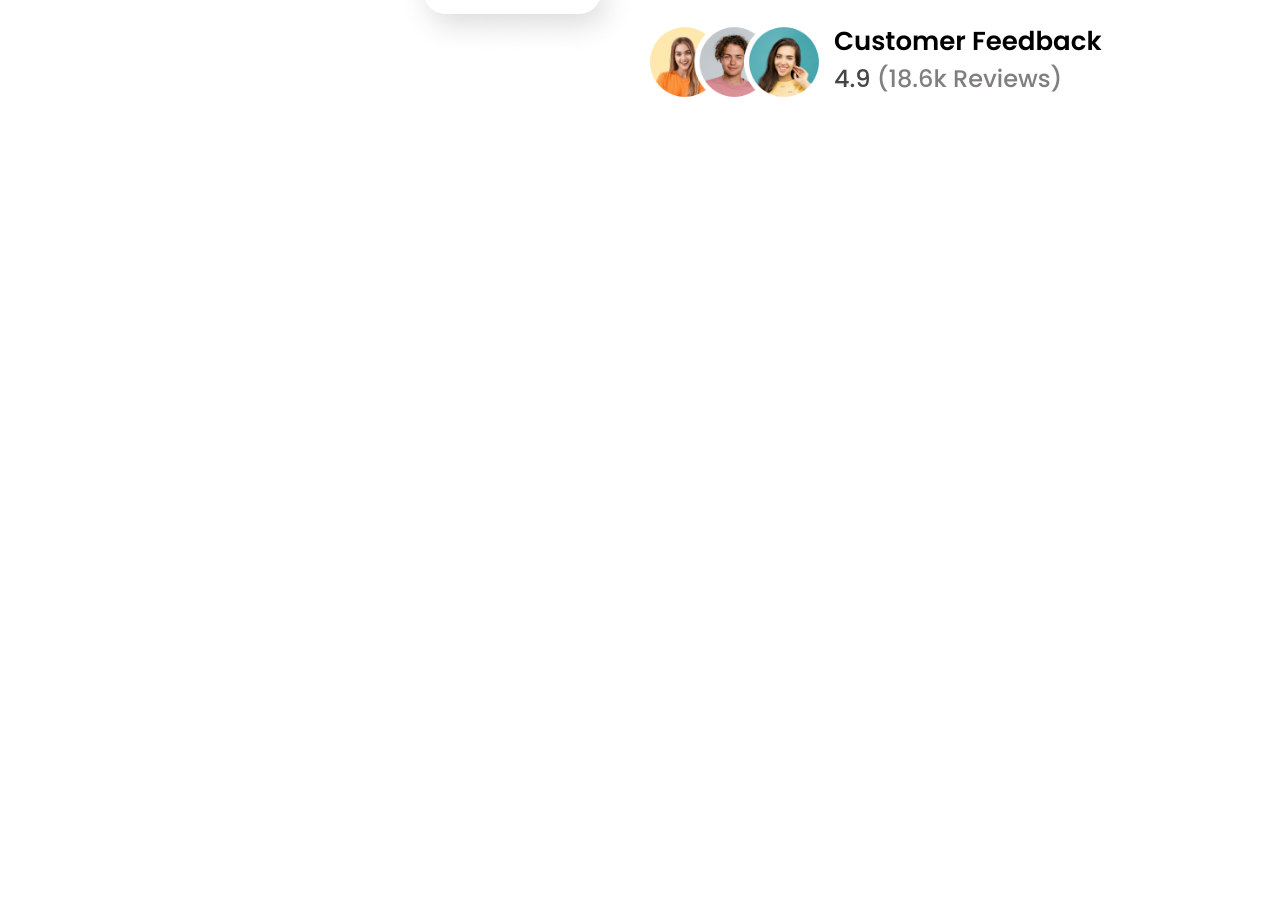
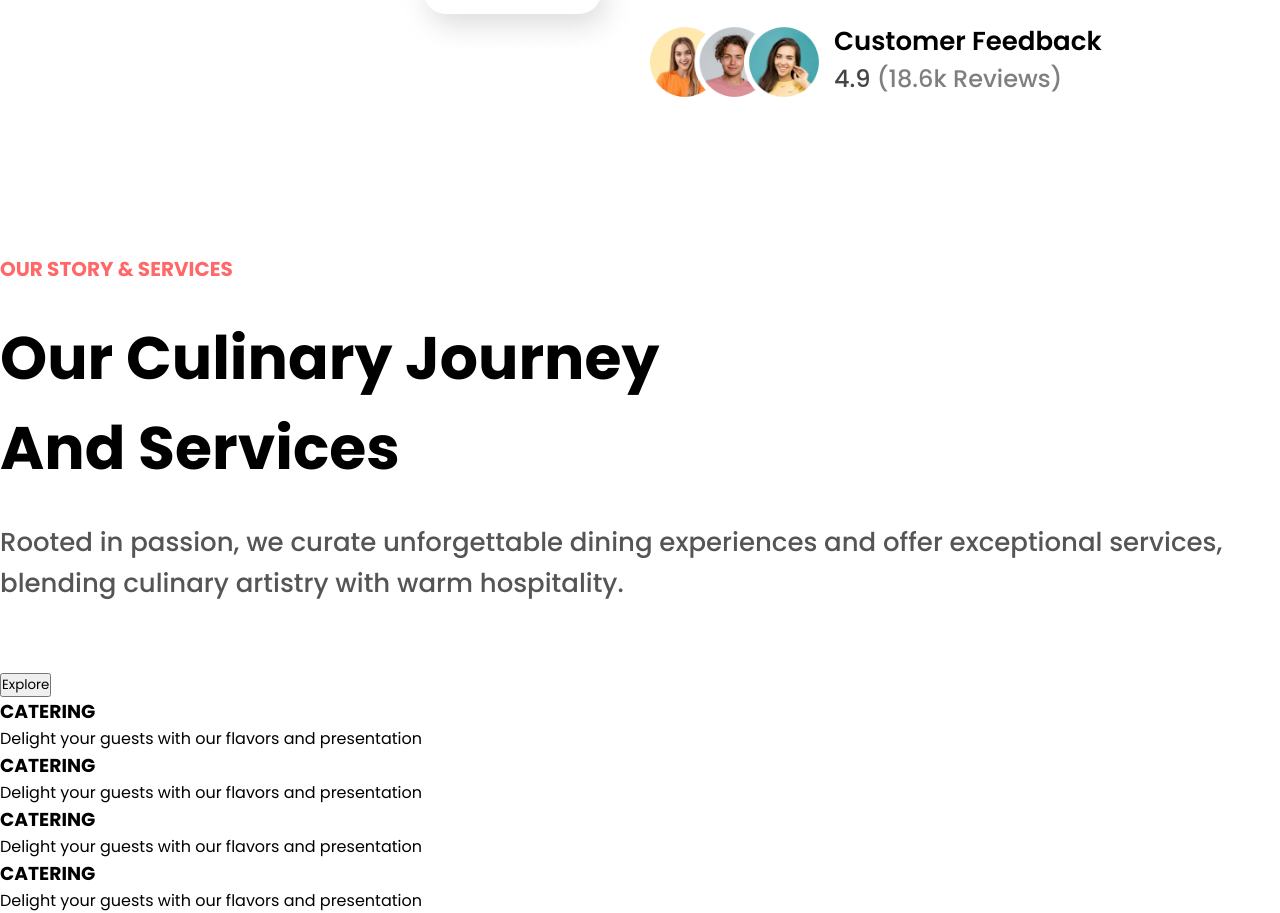
Before and after one commit to frontendvidu/Restaurant_website, a plain HTML site: page index.html in a window 1280 px wide. Shown: the part 3776-4689 px from the top of the page. Before the commit the page ends 4030 px from the top, so only its background shows below. Drawn offline with Linux system fonts and the light colour scheme.

Commit message:
#story section HTML

```diff
--- a/index.html
+++ b/index.html
@@ -121,5 +121,35 @@
             </span>
         </div>
     </section>
+    <section id="story">
+        <div class="story_left">
+            <h3 class="red_subtopic">OUR STORY & SERVICES</h3>
+            <h2 class="sub_topic">Our Culinary Journey<br/>And Services</h2>
+            <p class="testimonial_right_p">Rooted in passion, we curate unforgettable dining experiences and offer exceptional services, blending culinary artistry with warm hospitality.</p>
+            <button>Explore</button>
+        </div>
+        <div class="story_right">
+            <div class="service">
+                <!-- icon -->
+                <h3 class="service_heading">CATERING</h3>
+                <p>Delight your guests with our flavors and  presentation</p>
+            </div>
+            <div class="service">
+                <!-- icon -->
+                <h3 class="service_heading">CATERING</h3>
+                <p>Delight your guests with our flavors and  presentation</p>
+            </div>
+            <div class="service">
+                <!-- icon -->
+                <h3 class="service_heading">CATERING</h3>
+                <p>Delight your guests with our flavors and  presentation</p>
+            </div>
+            <div class="service">
+                <!-- icon -->
+                <h3 class="service_heading">CATERING</h3>
+                <p>Delight your guests with our flavors and  presentation</p>
+            </div>
+        </div>
+    </section>
 </body>
 </html>
```
